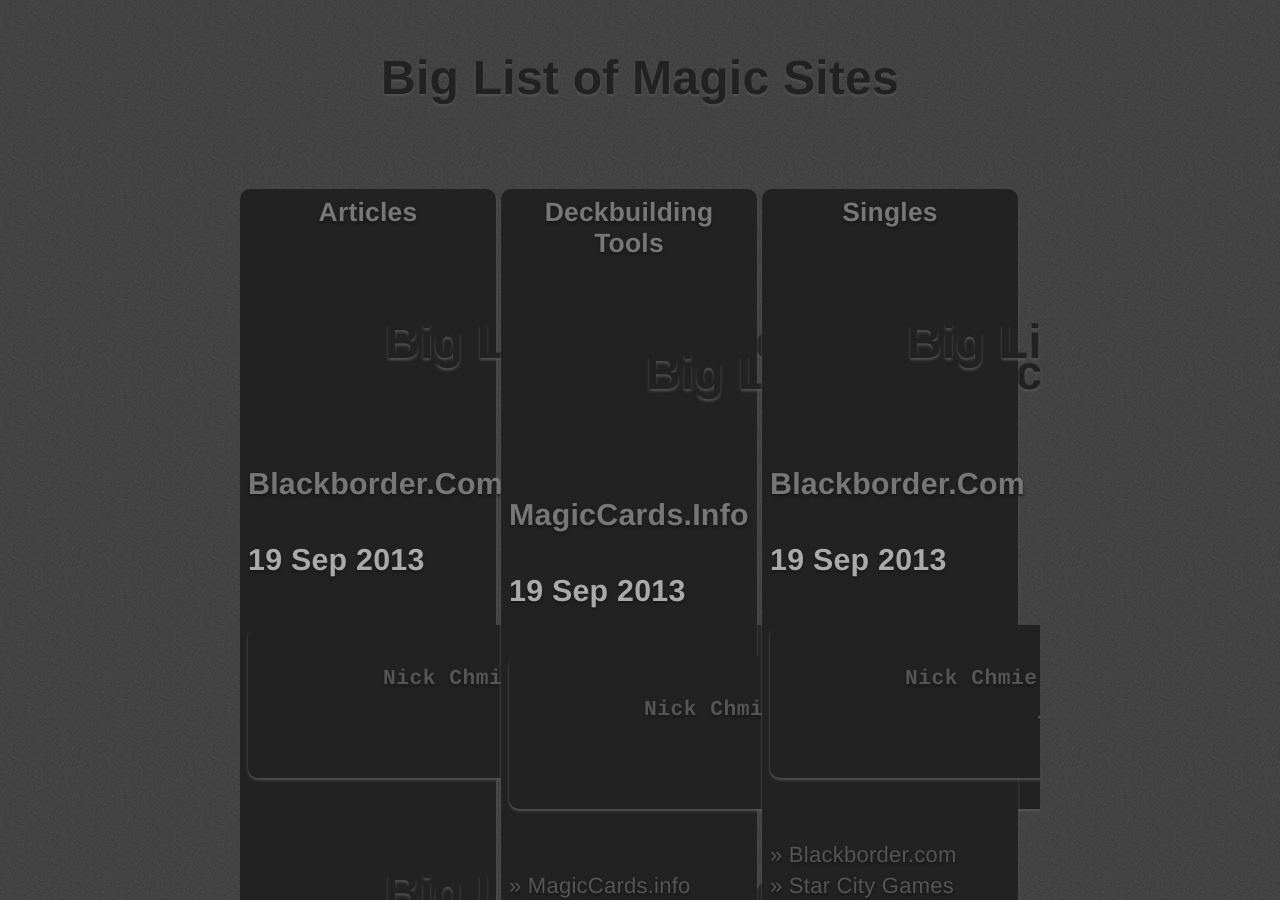
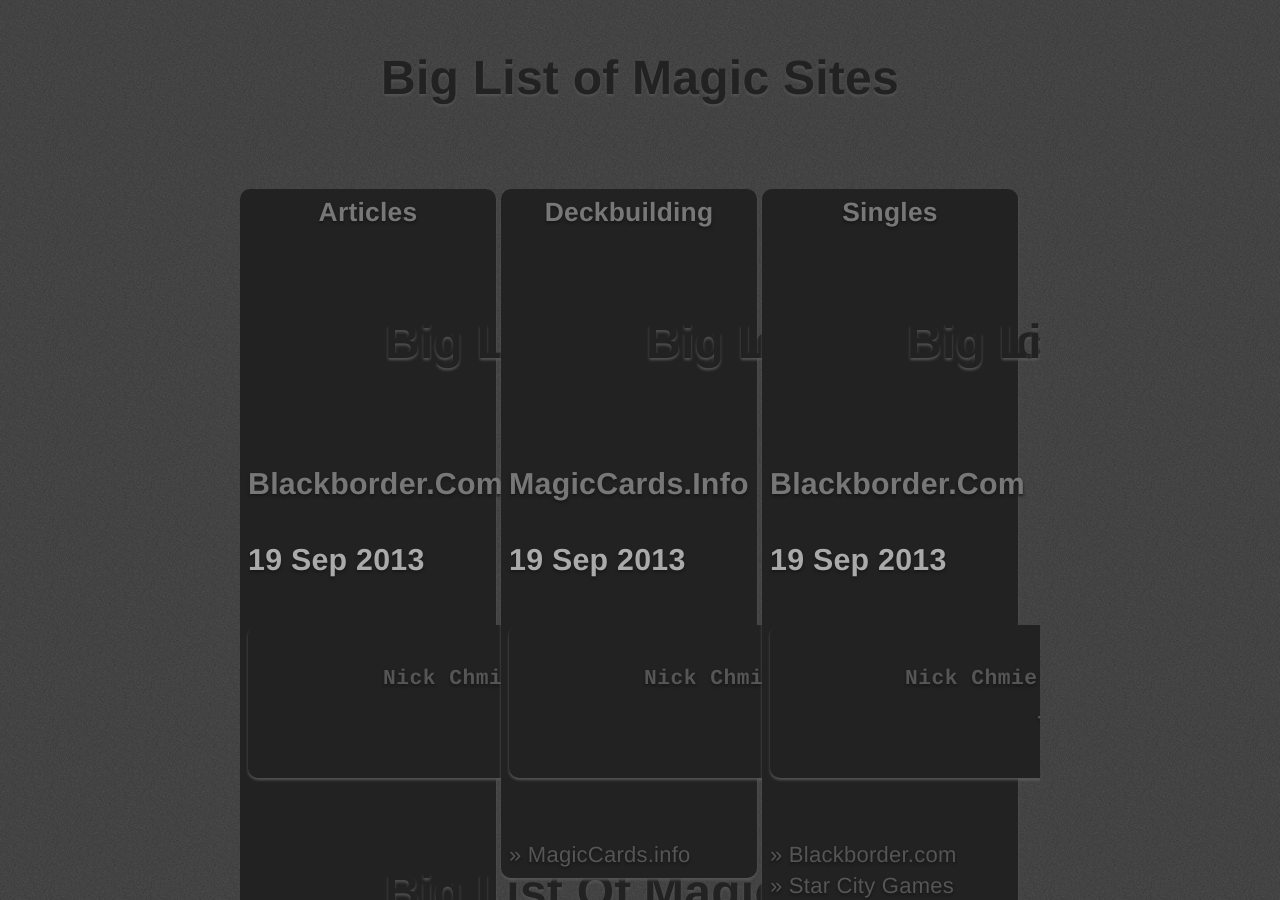
Before and after one commit to hackling/BLOMS, a Jekyll site: the page built from index.html, in a window 1280 px wide and 900 px high. Built offline with Jekyll 4.4.1, drawn with Linux system fonts in a browser that asks for light colours.

Commit message:
Rename category and add tipsy for Magiccards.info

```diff
--- a/_posts/0002-01-01-magic-cards-dot-info.markdown
+++ b/_posts/0002-01-01-magic-cards-dot-info.markdown
@@ -3,5 +3,6 @@
 title:  "MagicCards.info"
 date:   2013-09-19 12:06:36
 link:   http://www.magiccards.info
-category: Deckbuilding Tools
+category: Deckbuilding
+description: 'Amazing Search Functionality'
 ---
```
